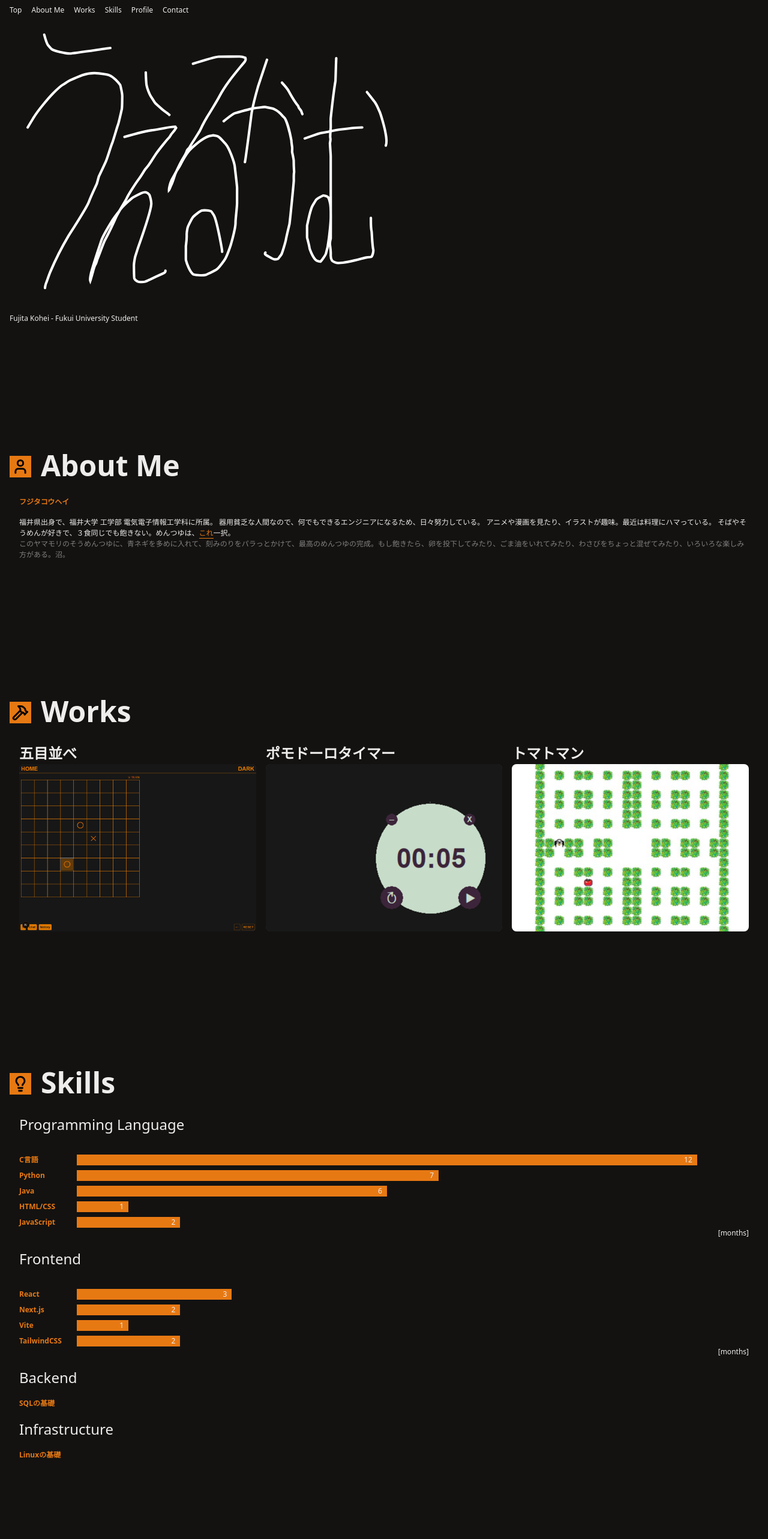
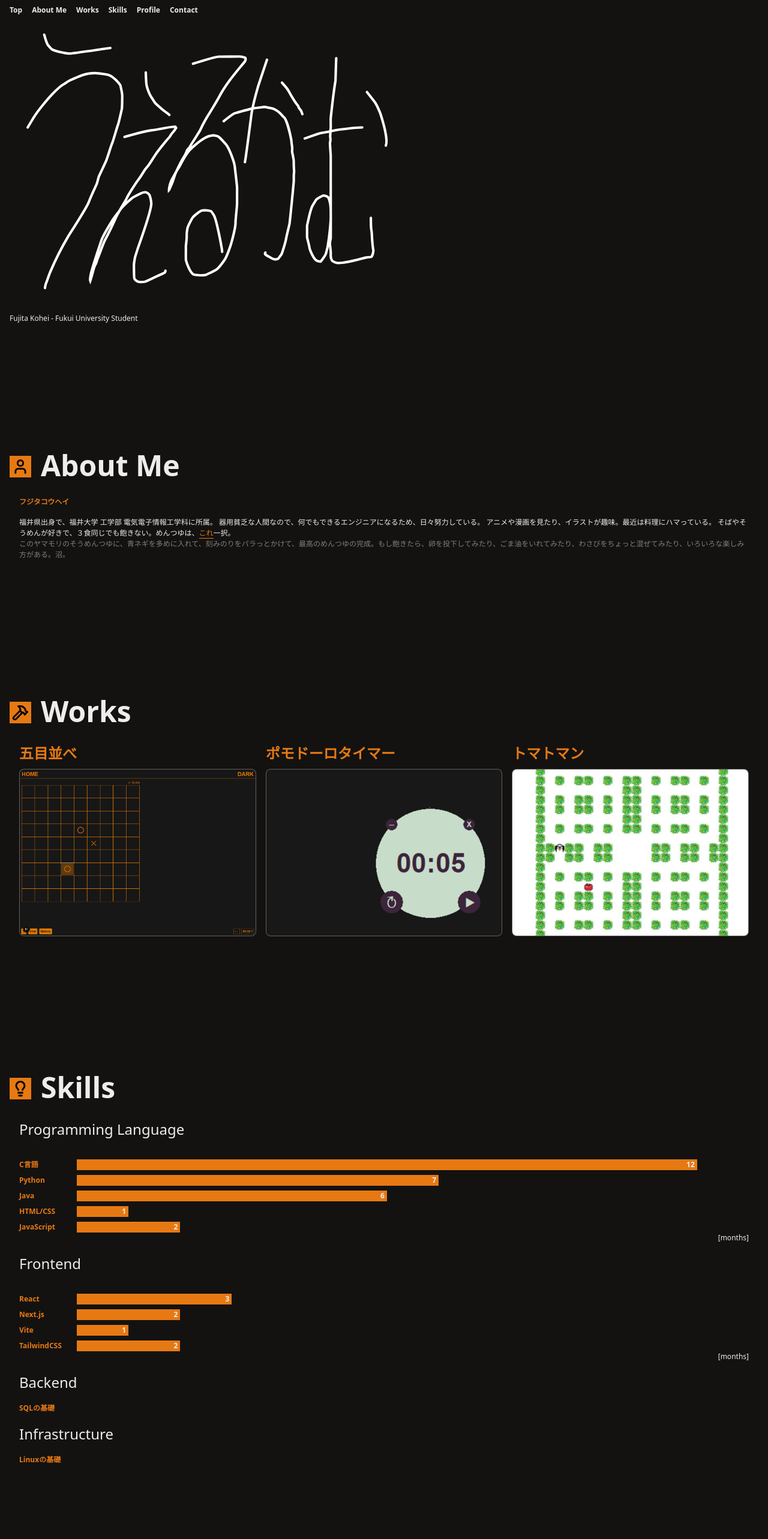
Before and after one commit to FujitaKohei04/portfolio, a Next.js app: page / in a window 1280 px wide. Shown: the top 2566 px of the page at 60% size. Built offline with nearby package versions, Linux system fonts and the light colour scheme.

Commit message:
feat: change font-size. ( Header and chart)

```diff
--- a/src/app/components/Header/Header.module.css
+++ b/src/app/components/Header/Header.module.css
@@ -8,4 +8,6 @@
     background-color: var(--background);
     width: 100%;
     z-index: 3;
+    font-size: var(--h3);
+    font-weight: bold;
 }
--- a/src/app/components/Skills/Skills.module.css
+++ b/src/app/components/Skills/Skills.module.css
@@ -58,7 +58,10 @@
     display: flex;
     flex-direction: row;
     justify-content: end;
-    padding-right: var(--space-s);
+    align-items: center;
+    padding-right: 4px;
+    font-size: var(--h3);
+    font-weight: bold;
 }
 
 .iconAndTitle {
--- a/src/app/components/Works/Works.module.css
+++ b/src/app/components/Works/Works.module.css
@@ -8,11 +8,13 @@
 .workWrapper {
     display: flex;
     flex-direction: column;
+    gap: var(--space-s);
 }
 
 .workName {
     font-size: var(--h2);
     font-weight: bold;
+    color: var(--color-primary);
 }
 
 .worksArrangerUnder {
@@ -20,6 +22,7 @@
     width: 100%;
     aspect-ratio: 85/60;
     background-color: var(--color-near-back);
+    border: 1px solid var(--color-near-back);
     border-radius: var(--space-s);
     overflow: hidden;
 }
```
